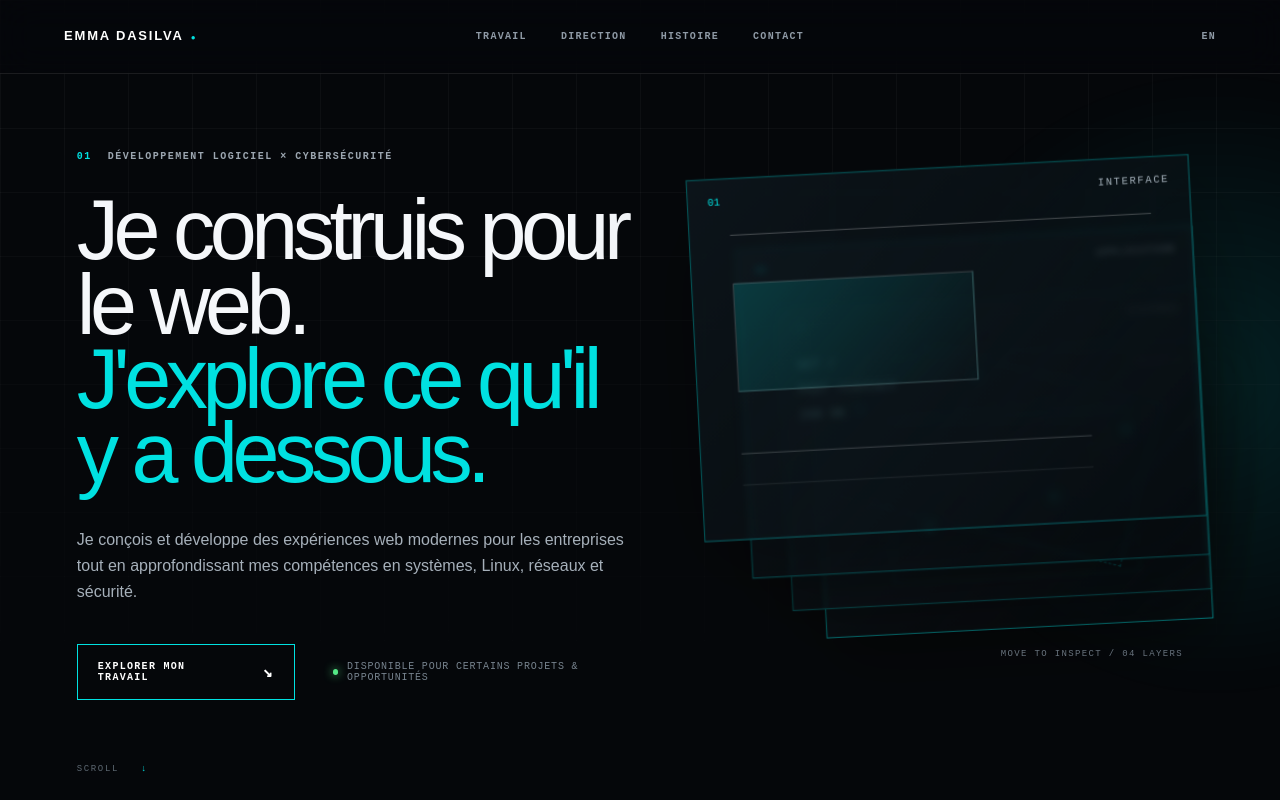
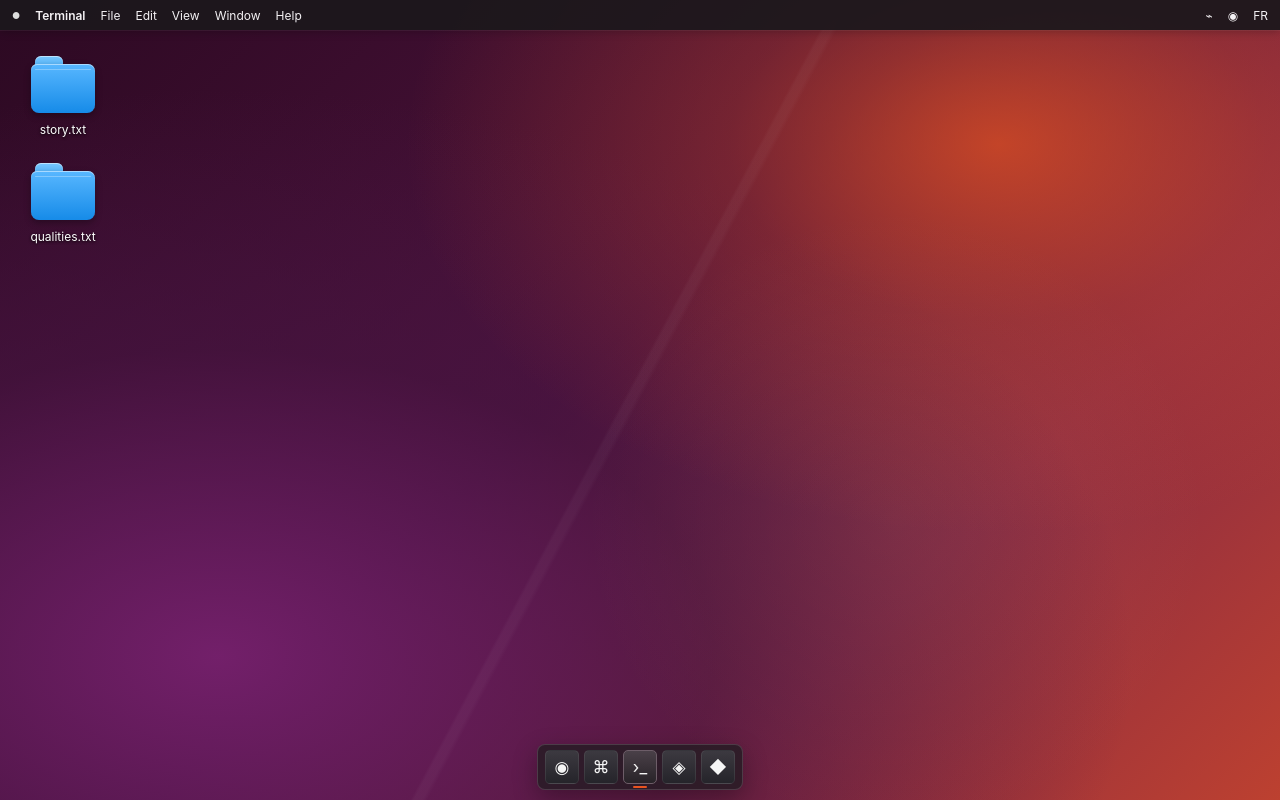
Before and after one commit to emma-dasilva-dev/emma-dasilva-portfolio, a Next.js app: page /fr in a window 1280 px wide. Shown: the top 800 px of the page. Built offline with nearby package versions, Linux system fonts and the light colour scheme.

Commit message:
revert: restore Ubuntu terminal portfolio homepage

```diff
--- a/src/app/[lang]/page.tsx
+++ b/src/app/[lang]/page.tsx
@@ -1,6 +1,6 @@
 import { notFound } from "next/navigation";
 
-import { LayeredPortfolio } from "@/components/portfolio/LayeredPortfolio";
+import { TerminalPortfolio } from "@/components/terminal/TerminalPortfolio";
 import { isLocale } from "@/lib/i18n";
 
 interface HomePageProps {
@@ -14,5 +14,5 @@ export default async function HomePage({ params }: HomePageProps) {
     notFound();
   }
 
-  return <LayeredPortfolio locale={lang} />;
+  return <TerminalPortfolio locale={lang} />;
 }
```
